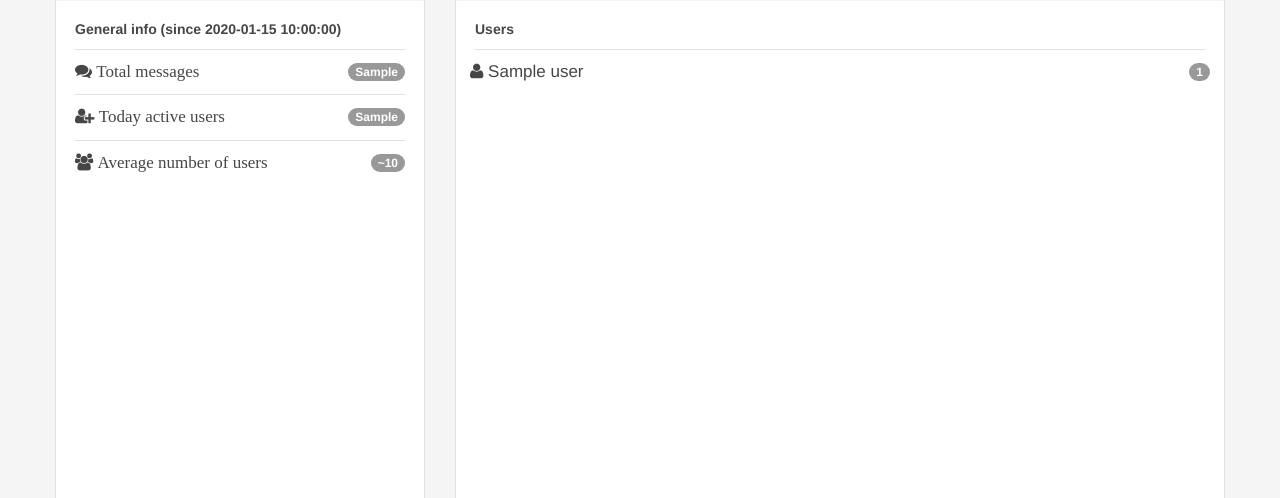
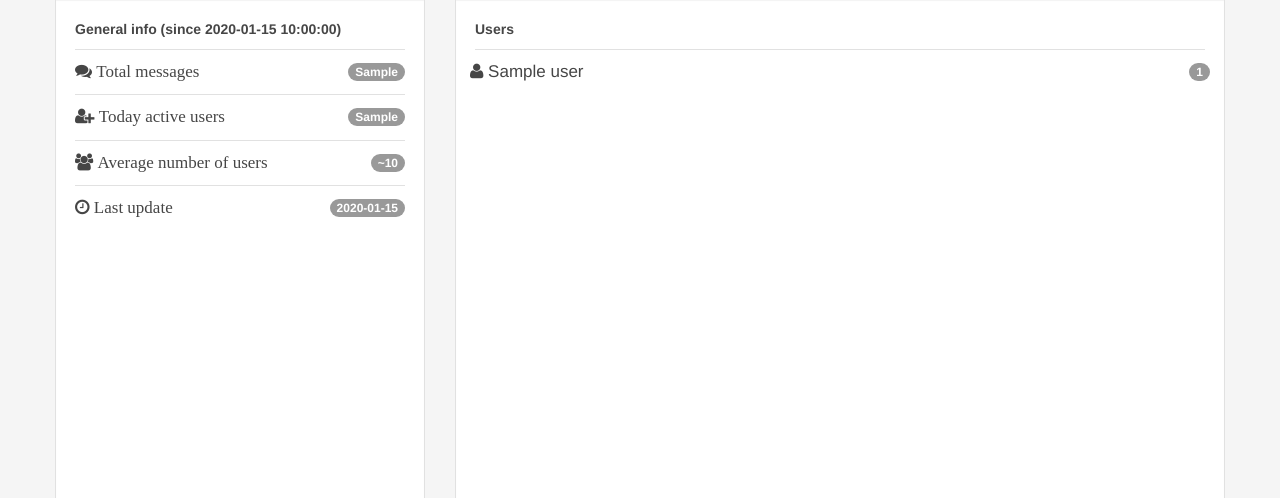
Before and after one commit to CubexX/confstat-site, a Flask app: template app/templates/group.html in a window 1280 px wide. Shown: the part 73-571 px from the top of the page. Run offline with Flask 2, Linux system fonts and the light colour scheme; the template is opened without the code that fills it: most values are stand-ins (such as "Sample title", 1, 10 or a date in 2020); some libraries are stand-ins or nearby versions.

Commit message:
last update on group page

```diff
--- a/app/templates/group.html
+++ b/app/templates/group.html
@@ -1,5 +1,5 @@
 {% extends "base.html" %}
-{% block navbar%}
+{% block navbar %}
     <div class="navbar-header">
         <a class="navbar-brand" href="/">{% if chat_title %}{{ chat_title }}{% else %}Confstat{% endif %}</a>
     </div>
@@ -18,6 +18,7 @@
                         </i>
                         <span class="badge">{{ chart['msg_values'][-1] }}</span>
                     </div>
+                    <!-- /total messages -->
 
                     <div class="info-line">
                         <i class="fa fa-user-plus" aria-hidden="true">
@@ -25,6 +26,7 @@
                         </i>
                         <span class="badge">{{ chart['users_values'][-1] }}</span>
                     </div>
+                    <!-- /active users -->
 
                     <div class="info-line">
                         <i class="fa fa-users" aria-hidden="true">
@@ -32,6 +34,15 @@
                         </i>
                         <span class="badge">~{{ average_users }}</span>
                     </div>
+                    <!-- /average users -->
+
+                    <div class="info-line">
+                        <i class="fa fa-clock-o" aria-hidden="true">
+                            <span class="icon-about">Last update</span>
+                        </i>
+                        <span class="badge">{{ last_update }}</span>
+                    </div>
+                    <!-- /last update -->
                 </div>
             </div>
         </div>
--- a/app/templates/user.html
+++ b/app/templates/user.html
@@ -27,7 +27,7 @@
                         <!-- /total messages -->
 
                         <div class="info-line">
-                            <i class="fa fa-comments" aria-hidden="true">
+                            <i class="fa fa-clock-o" aria-hidden="true">
                                 <span class="icon-about">Last activity</span>
                             </i>
                             <span class="badge">{{ info.last_act }}</span>
@@ -60,5 +60,5 @@
         </div>
     {% else %}
         <div class="alert alert-danger"><b>Error!</b> This account is private.</div>
-    {% endif  %}
+    {% endif %}
 {% endblock %}
--- a/app/views/group.py
+++ b/app/views/group.py
@@ -23,6 +23,8 @@ def group(chat_hash):
         msg_count = chat_stats[-1].msg_count
         # Today active users
         active_users = chat_stats[-1].users_count
+        # Last update
+        last_update = datetime.fromtimestamp(chat_stats[-1].last_time).strftime('%d.%m.%y (%H:%M)')
 
         average_users = 0
         chart = {'labels': [], 'msg_values': [], 'users_values': []}
@@ -90,7 +92,8 @@ def group(chat_hash):
                                chart=chart,
                                users=users,
                                entities=entities,
-                               urls=urls)
+                               urls=urls,
+                               last_update=last_update)
 
     else:
         return redirect('/')
```
Lines whose indentation alone changed are shown as unchanged.
